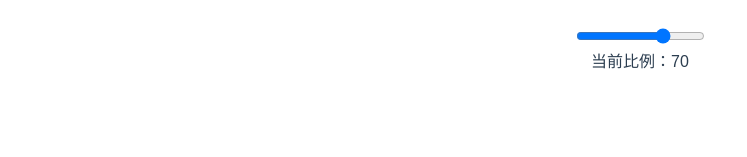
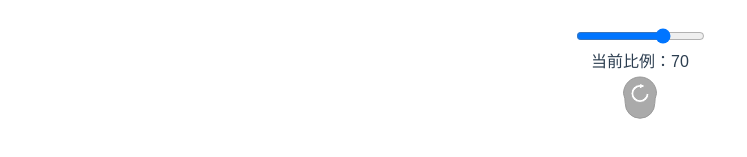
Before and after one commit to Tetegw/fepawn-ui, a Vue app: page /#/waterRipple in a window 1280 px wide. Shown: the part 219-376 px from the top of the page, without its empty margins (0-747 px from the left). Built offline with nearby package versions, Linux system fonts and the light colour scheme.

Commit message:
[Add] bubble component add

```diff
--- /dev/null
+++ b/src/components/WaterRipple/bubble.vue
@@ -0,0 +1,140 @@
+// https://github.com/ustbhuangyi/better-scroll/tree/master/example/components/bubble
+<template>
+  <canvas ref="bubble" :width="width" :height="height" :style="style"></canvas>
+</template>
+
+<script type="text/ecmascript-6">
+  export default {
+    props: {
+      y: {
+        type: Number,
+        default: 0
+      }
+    },
+    data () {
+      return {
+        width: 50,
+        height: 80
+      }
+    },
+    computed: {
+      distance () {
+        return Math.max(0, Math.min(this.y * this.ratio, this.maxDistance))
+      },
+      style () {
+        return `width:${this.width / this.ratio}px;height:${this.height / this.ratio}px`
+      }
+    },
+    created () {
+      this.ratio = window.devicePixelRatio
+      this.width *= this.ratio
+      this.height *= this.ratio
+      this.initRadius = 18 * this.ratio
+      this.minHeadRadius = 12 * this.ratio
+      this.minTailRadius = 5 * this.ratio
+      this.initArrowRadius = 10 * this.ratio
+      this.minArrowRadius = 6 * this.ratio
+      this.arrowWidth = 3 * this.ratio
+      this.maxDistance = 40 * this.ratio
+      this.initCenterX = 25 * this.ratio
+      this.initCenterY = 25 * this.ratio
+      this.headCenter = {
+        x: this.initCenterX,
+        y: this.initCenterY
+      }
+    },
+    mounted () {
+      this._draw()
+    },
+    methods: {
+      _draw () {
+        const bubble = this.$refs.bubble
+        let ctx = bubble.getContext('2d')
+        ctx.clearRect(0, 0, bubble.width, bubble.height)
+
+        this._drawBubble(ctx)
+
+        this._drawArrow(ctx)
+      },
+      _drawBubble (ctx) {
+        ctx.save()
+        ctx.beginPath()
+
+        const rate = this.distance / this.maxDistance
+        const headRadius = this.initRadius - (this.initRadius - this.minHeadRadius) * rate
+
+        this.headCenter.y = this.initCenterY - (this.initRadius - this.minHeadRadius) * rate
+
+        // 画上半弧线
+        ctx.arc(this.headCenter.x, this.headCenter.y, headRadius, 0, Math.PI, true)
+
+        // 画左侧贝塞尔
+        const tailRadius = this.initRadius - (this.initRadius - this.minTailRadius) * rate
+        const tailCenter = {
+          x: this.headCenter.x,
+          y: this.headCenter.y + this.distance
+        }
+
+        const tailPointL = {
+          x: tailCenter.x - tailRadius,
+          y: tailCenter.y
+        }
+        const controlPointL = {
+          x: tailPointL.x,
+          y: tailPointL.y - this.distance / 2
+        }
+
+        ctx.quadraticCurveTo(controlPointL.x, controlPointL.y, tailPointL.x, tailPointL.y)
+
+        // 画下半弧线
+        ctx.arc(tailCenter.x, tailCenter.y, tailRadius, Math.PI, 0, true)
+
+        // 画右侧贝塞尔
+        const headPointR = {
+          x: this.headCenter.x + headRadius,
+          y: this.headCenter.y
+        }
+        const controlPointR = {
+          x: tailCenter.x + tailRadius,
+          y: headPointR.y + this.distance / 2
+        }
+        ctx.quadraticCurveTo(controlPointR.x, controlPointR.y, headPointR.x, headPointR.y)
+
+        ctx.fillStyle = 'rgb(170,170,170)'
+        ctx.fill()
+        ctx.strokeStyle = 'rgb(153,153,153)'
+        ctx.stroke()
+        ctx.restore()
+      },
+      _drawArrow (ctx) {
+        ctx.save()
+        ctx.beginPath()
+
+        const rate = this.distance / this.maxDistance
+        const arrowRadius = this.initArrowRadius - (this.initArrowRadius - this.minArrowRadius) * rate
+
+        // 画内圆
+        ctx.arc(this.headCenter.x, this.headCenter.y, arrowRadius - (this.arrowWidth - rate), -Math.PI / 2, 0, true)
+
+        // 画外圆
+        ctx.arc(this.headCenter.x, this.headCenter.y, arrowRadius, 0, Math.PI * 3 / 2, false)
+
+        ctx.lineTo(this.headCenter.x, this.headCenter.y - arrowRadius - this.arrowWidth / 2 + rate)
+        ctx.lineTo(this.headCenter.x + this.arrowWidth * 2 - rate * 2, this.headCenter.y - arrowRadius + this.arrowWidth / 2)
+
+        ctx.lineTo(this.headCenter.x, this.headCenter.y - arrowRadius + this.arrowWidth * 3 / 2 - rate)
+
+        ctx.fillStyle = 'rgb(255,255,255)'
+        ctx.fill()
+        ctx.strokeStyle = 'rgb(170,170,170)'
+        ctx.stroke()
+        ctx.restore()
+      }
+    },
+    watch: {
+      y () {
+        this._draw()
+      }
+    }
+  }
+</script>
--- a/src/components/_ModulePage/waterRipple.vue
+++ b/src/components/_ModulePage/waterRipple.vue
@@ -1,18 +1,17 @@
 <template>
   <div class="full-page">
     <div class="water-ripple-wrap">
-      <water-ripple
-        :value="value"
-        :wrapSize="wrapSize"
-      ></water-ripple>
+      <water-ripple :value="value" :wrapSize="wrapSize"></water-ripple>
     </div>
     <input class="range" type="range" v-model="rangeValue" min="0" max="100" @change="rangeChange">
     <div>当前比例：{{value}}</div>
+    <bubble :y="10"></bubble>
   </div>
 </template>
 
 <script>
-import waterRipple from '@/components/WaterRipple'
+import WaterRipple from '@/components/WaterRipple'
+import Bubble from '@/components/WaterRipple/bubble'
 export default {
   data () {
     return {
@@ -27,17 +26,18 @@ export default {
     }
   },
   components: {
-    'water-ripple': waterRipple
+    'water-ripple': WaterRipple,
+    bubble: Bubble
   }
 }
 </script>
 
 <style>
 @import url('../../assets/style/index.css');
-.range{
+.range {
   height: 30px;
 }
-.water-ripple-wrap{
+.water-ripple-wrap {
   height: 200px;
   padding: 20px;
 }
```
